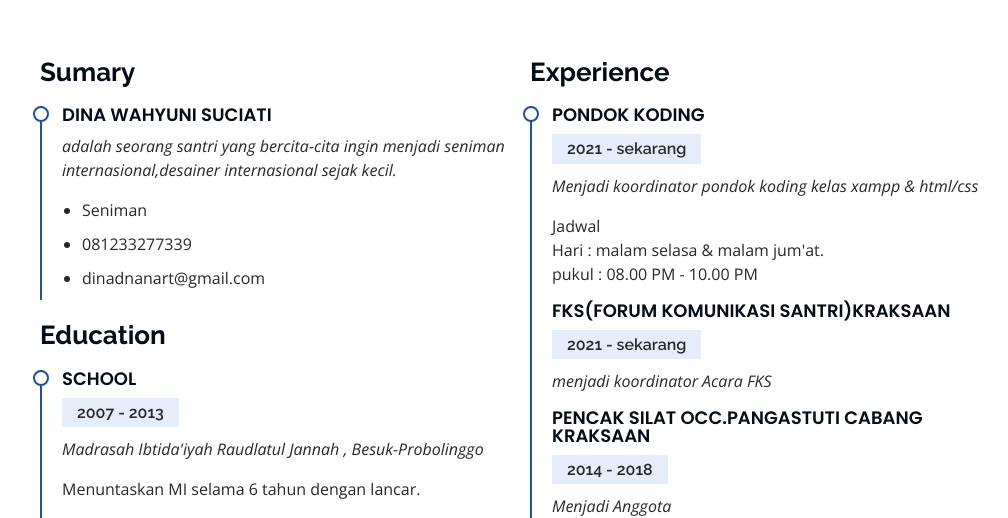
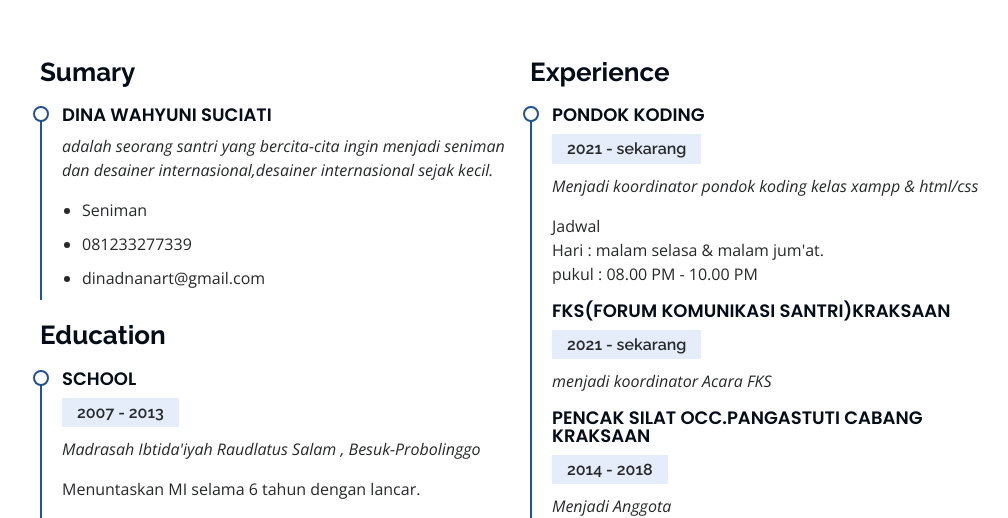
Before and after one commit to nanabafaqih/Portfolio_dina, a plain HTML site: page index.html in a window 1280 px wide. Shown: the part 1980-2498 px from the top of the page, without its empty margins (272-1280 px from the left). Drawn offline with nearby package versions, Linux system fonts and the light colour scheme.

Commit message:
Update index.html
Signed-off-by: Dina Wahyuni Suciati <110013009+nanabafaqih@users.noreply.github.com>

```diff
--- a/index.html
+++ b/index.html
@@ -196,7 +196,7 @@
             <h3 class="resume-title">Sumary</h3>
             <div class="resume-item pb-0">
               <h4>DINA WAHYUNI SUCIATI</h4>
-              <p><em>adalah seorang santri yang bercita-cita ingin menjadi seniman internasional,desainer internasional sejak kecil.
+              <p><em>adalah seorang santri yang bercita-cita ingin menjadi seniman dan desainer internasional,desainer internasional sejak kecil.
               </em></p>
               <ul>
                 <li>Seniman</li>
@@ -209,7 +209,7 @@
             <div class="resume-item">
               <h4>School </h4>
               <h5>2007 - 2013</h5>
-              <p><em>Madrasah Ibtida'iyah Raudlatul Jannah , Besuk-Probolinggo</em></p>
+              <p><em>Madrasah Ibtida'iyah Raudlatus Salam , Besuk-Probolinggo</em></p>
               <p>Menuntaskan MI selama 6 tahun  dengan lancar.</p>
               <br>
               <h5>2013 - 2016</h5>
```
